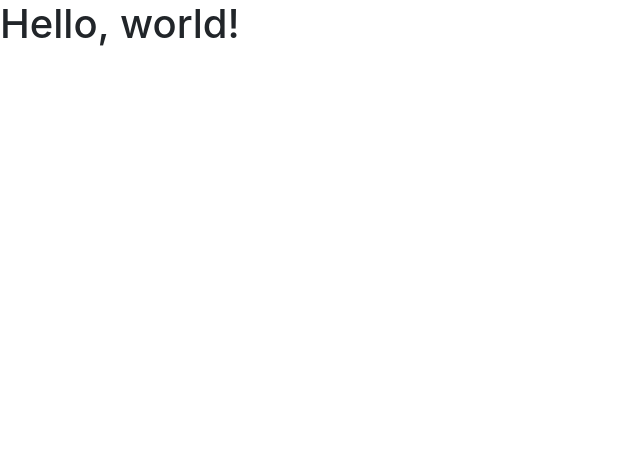
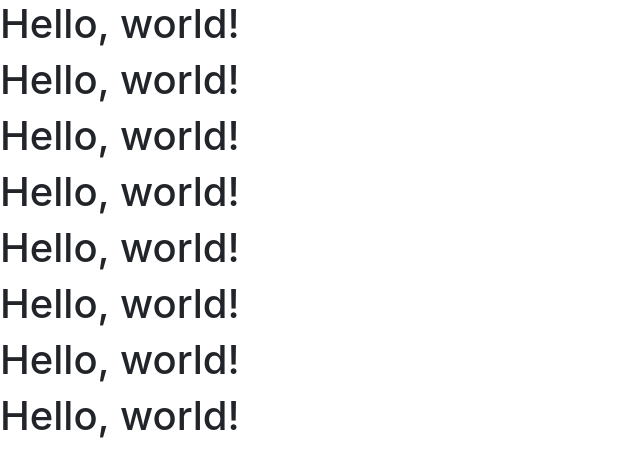
Before and after one commit to AnandKumar340/interior-design, a plain HTML site: page index.html in a window 1280 px wide. Shown: the whole page, without its empty margins (0-640 px from the left). Drawn offline with nearby package versions, Linux system fonts and the light colour scheme.

Commit message:
asf
as f

```diff
--- a/index.html
+++ b/index.html
@@ -12,6 +12,13 @@
   </head>
   <body>
     <h1>Hello, world!</h1>
+    <h1>Hello, world!</h1>
+    <h1>Hello, world!</h1>
+    <h1>Hello, world!</h1>
+    <h1>Hello, world!</h1>
+    <h1>Hello, world!</h1>
+    <h1>Hello, world!</h1>
+    <h1>Hello, world!</h1>
 
     <!-- Optional JavaScript -->
     <!-- jQuery first, then Popper.js, then Bootstrap JS -->
```
